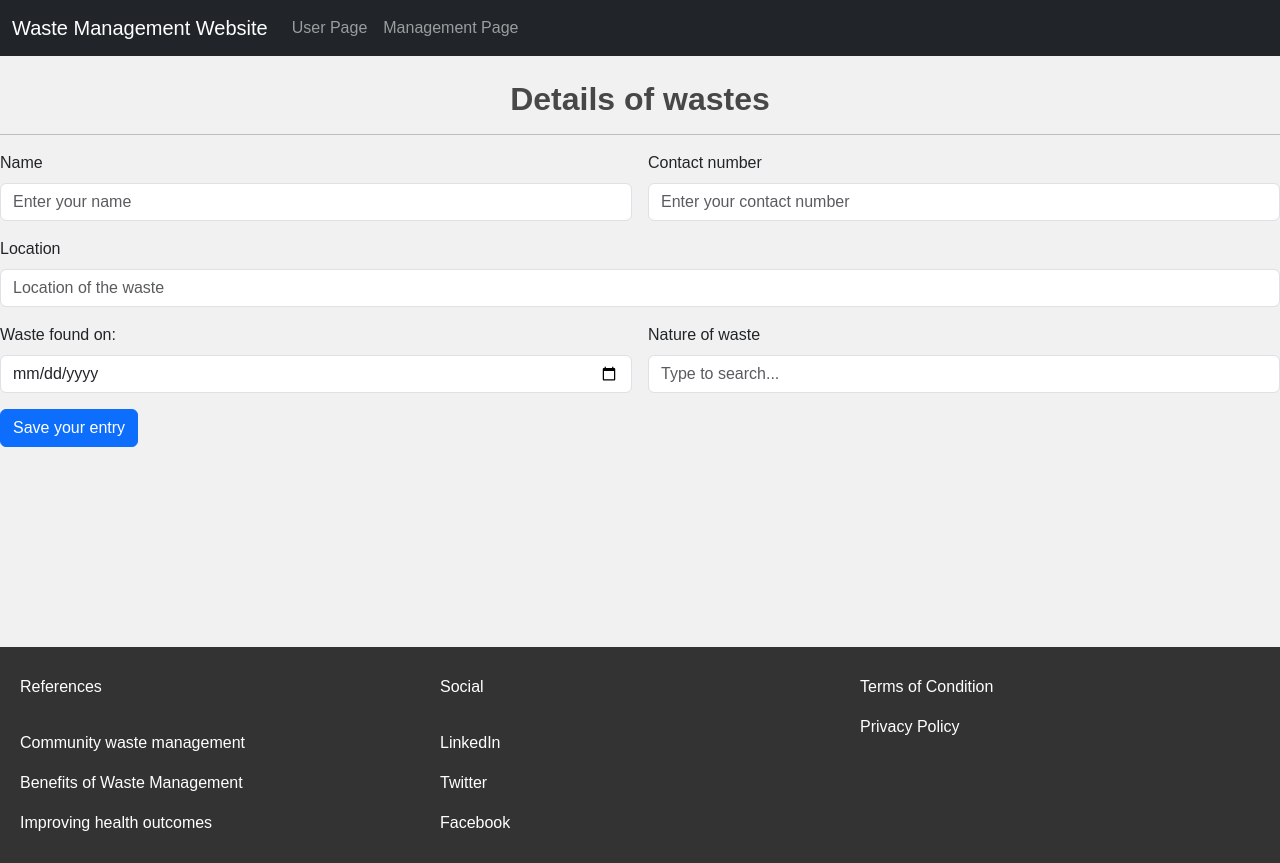
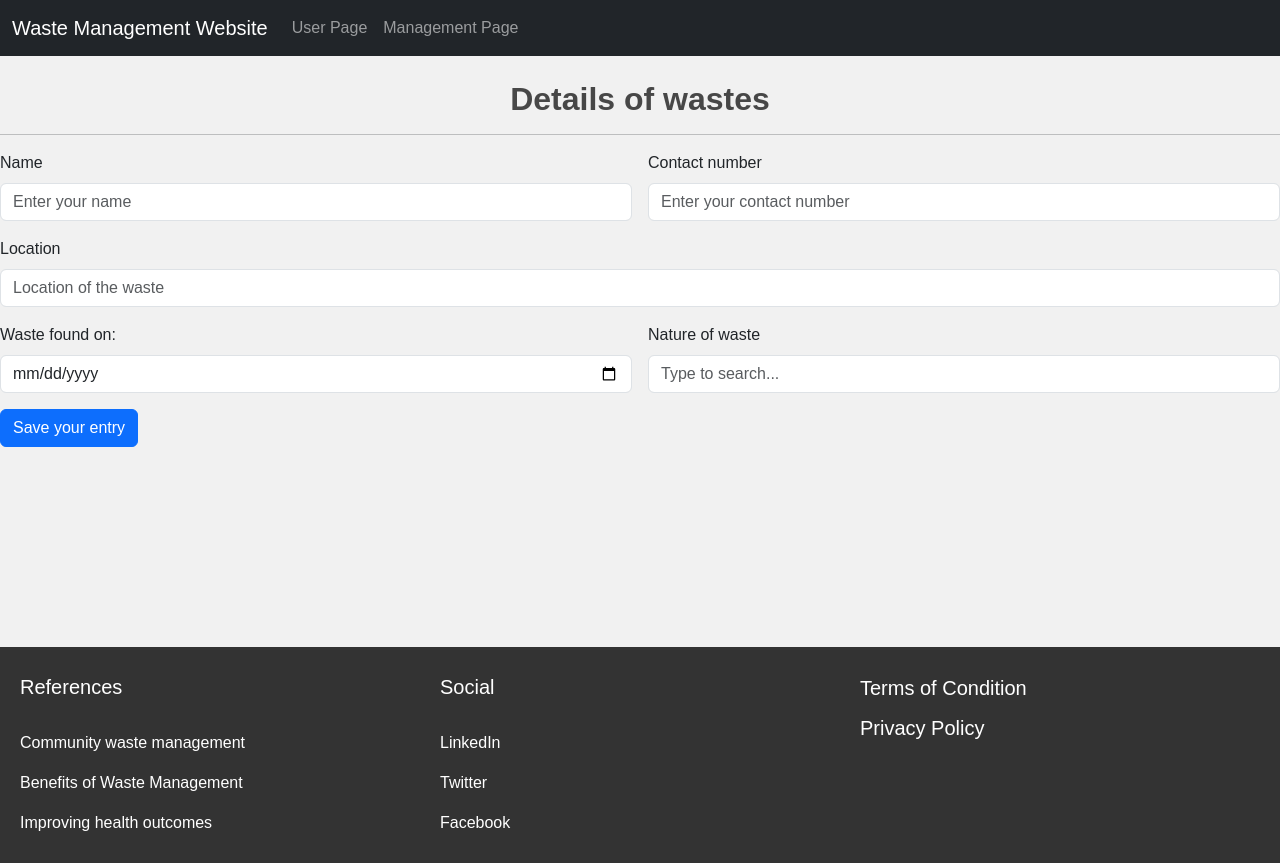
Before and after one commit to Hrishita-Paul/Waste-Management, a React (Create React App) app: page / in a window 1280 px wide. Built offline with nearby package versions, Linux system fonts and the light colour scheme.

Commit message:
fix:Footer

```diff
--- a/src/index.css
+++ b/src/index.css
@@ -51,14 +51,53 @@ body{
   display: flex;
   flex-direction: column;
   line-height: 40px;
+  margin-top:1px;
+}
+@media screen and (max-width: 400px) {
+  .terms a{
+    font-size:12px;
+  }
+  .footer p{
+    font-size:12px;
+  }
+  .footer a {
+    color: #fff;
+    text-decoration: none;
+    font-size:10px;
+    line-height: 30px;
+  }
+}
+
+@media screen and (min-width:401px) and (max-width: 599px) {
+  .terms a{
+    font-size:14px;
+  }
+  .footer p{
+    font-size:14px;
+  }
+  .footer a {
+    color: #fff;
+    text-decoration: none;
+    font-size:12px;
+    line-height: 30px;
+  }
+}
+
+@media screen and (min-width: 600px) {
+  .terms a{
+    font-size:20px;
+  }
+  .footer p{
+    font-size:20px;
+  }
+  .footer a {
+    color: #fff;
+    text-decoration: none;
+    line-height: 40px;
+  }
 }
 
 
-.footer a {
-  color: #fff;
-  text-decoration: none;
-  line-height: 40px;
-}
 
 .footer a:hover{
   text-decoration: underline;
```
Also changed, not shown: package.json (+7 -1 lines), 1 other file (tests, documents, lock files or other folders).
